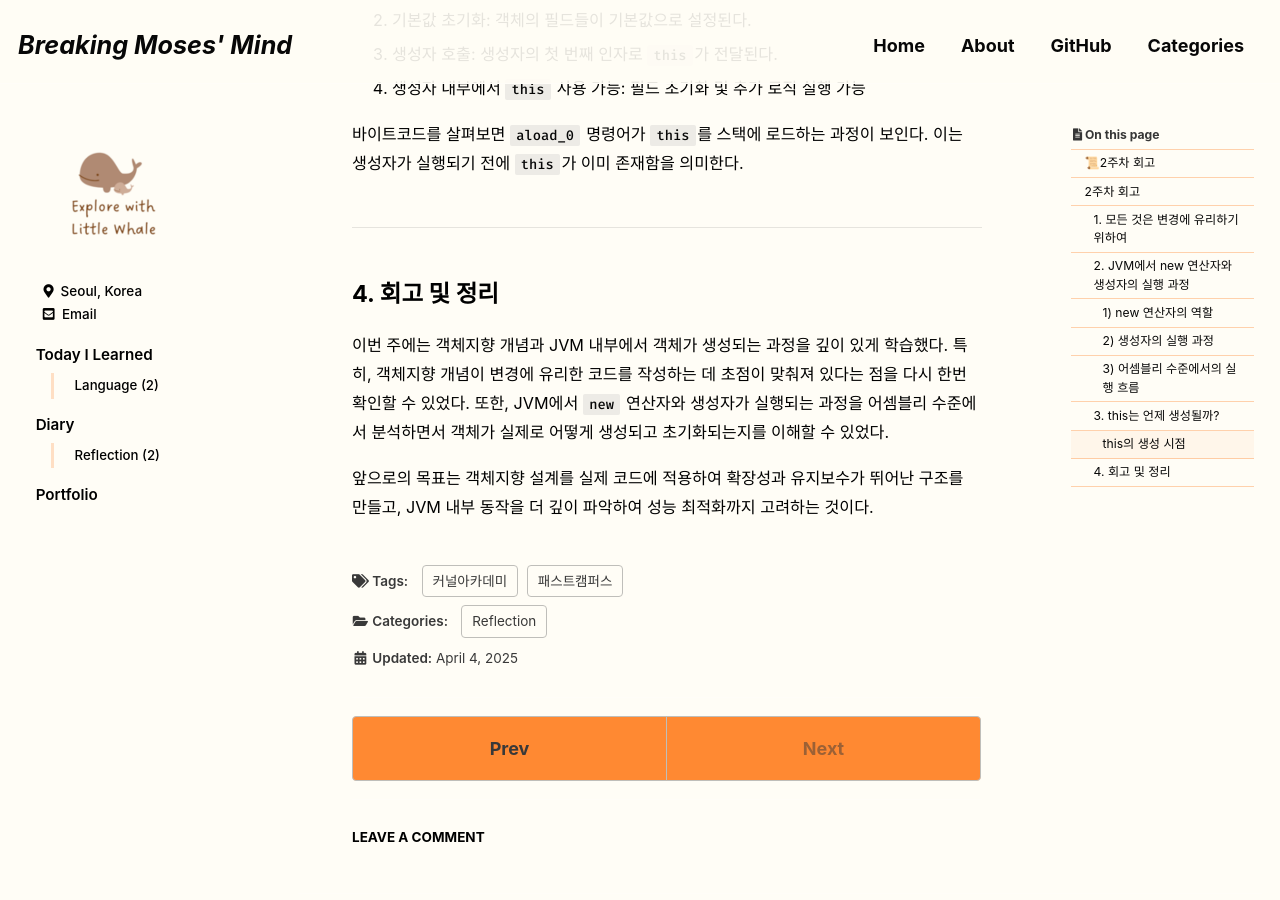
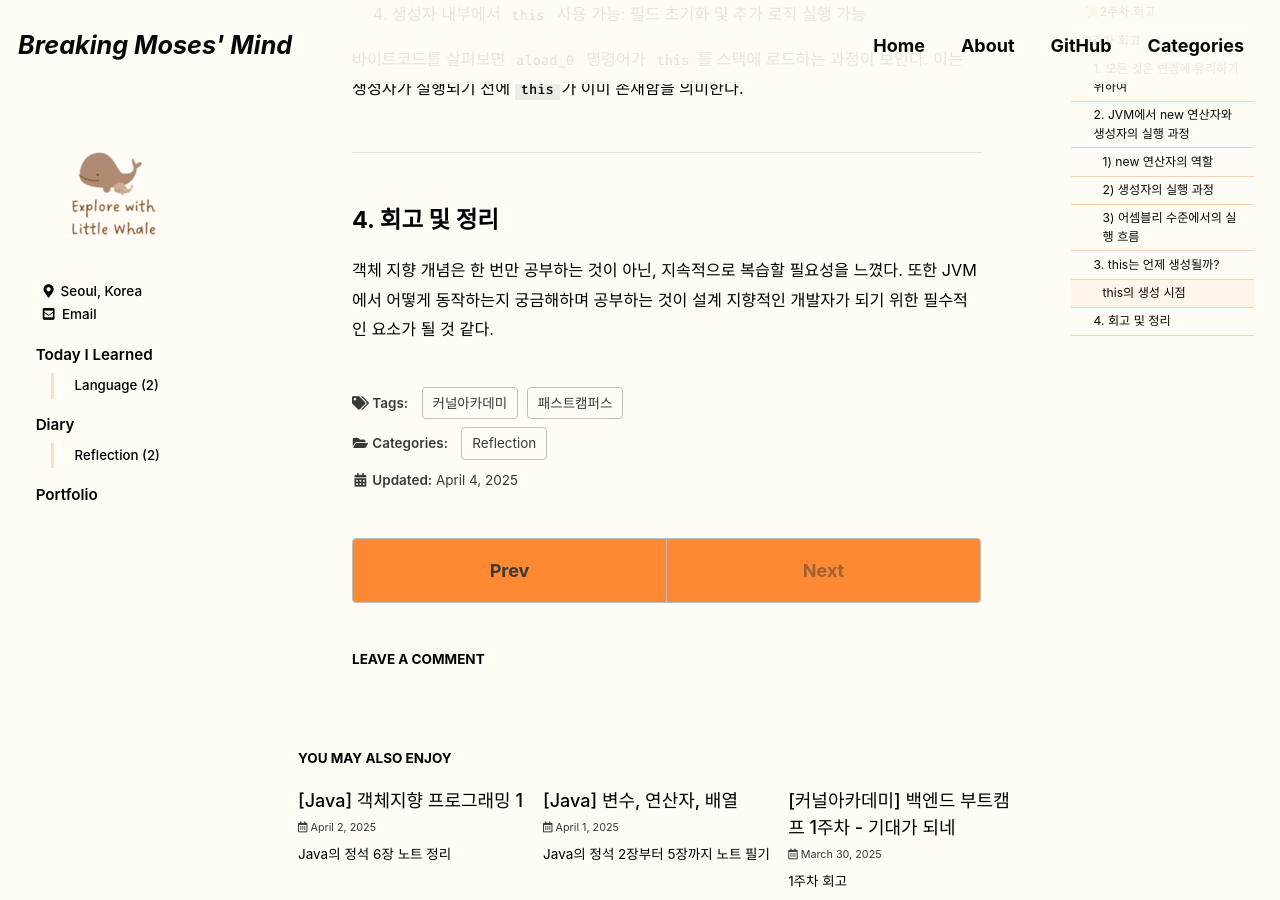
Before and after one commit to moset1/moset1.github.io, a Jekyll site: the page built from _posts/2025-04-04-reflection-2ndweek.md, in a window 1280 px wide and 900 px high, scrolled down 2841 px. Built offline with Jekyll 4.4.1, drawn with Linux system fonts in a browser that asks for light colours; cached includes are drawn as plain includes; some web fonts are replaced; comment, search, counter and statistics services are not loaded; some of the changed text lies outside the part shown.

Commit message:
add post

```diff
--- a/_posts/2025-04-04-reflection-2ndweek.md
+++ b/_posts/2025-04-04-reflection-2ndweek.md
@@ -28,7 +28,7 @@ last_modified_at: 2025-04-04
 
 객체지향의 핵심 목표는 변경에 유리한 코드를 작성하는 것이다. 추상화, 다형성, 오버로딩, 오버라이딩 등 객체지향의 모든 개념은 코드의 변경을 용이하게 하기 위한 것이다. 자바의 버전이 업그레이드되면서 도입된 기능들도 변경에 유리하도록 설계된 것이 많다. 예를 들어, 인터페이스에 `default` 메서드를 추가할 수 있도록 한 것은 기존 인터페이스를 수정할 때 상속받은 클래스들까지 수정해야 하는 문제를 방지하기 위해서다.
 
-객체지향 개념을 깊이 이해하면 확장성과 유지보수가 뛰어난 소프트웨어를 설계할 수 있을 것이다.
+
 
 ---
 
@@ -113,6 +113,4 @@ call Test.constructor   ; 생성자 호출
 
 ## 4. 회고 및 정리
 
-이번 주에는 객체지향 개념과 JVM 내부에서 객체가 생성되는 과정을 깊이 있게 학습했다. 특히, 객체지향 개념이 변경에 유리한 코드를 작성하는 데 초점이 맞춰져 있다는 점을 다시 한번 확인할 수 있었다. 또한, JVM에서 `new` 연산자와 생성자가 실행되는 과정을 어셈블리 수준에서 분석하면서 객체가 실제로 어떻게 생성되고 초기화되는지를 이해할 수 있었다.
-
-앞으로의 목표는 객체지향 설계를 실제 코드에 적용하여 확장성과 유지보수가 뛰어난 구조를 만들고, JVM 내부 동작을 더 깊이 파악하여 성능 최적화까지 고려하는 것이다.
+객체 지향 개념은 한 번만 공부하는 것이 아닌, 지속적으로 복습할 필요성을 느꼈다. 또한 JVM에서 어떻게 동작하는지 궁금해하며 공부하는 것이 설계 지향적인 개발자가 되기 위한 필수적인 요소가 될 것 같다.
```
